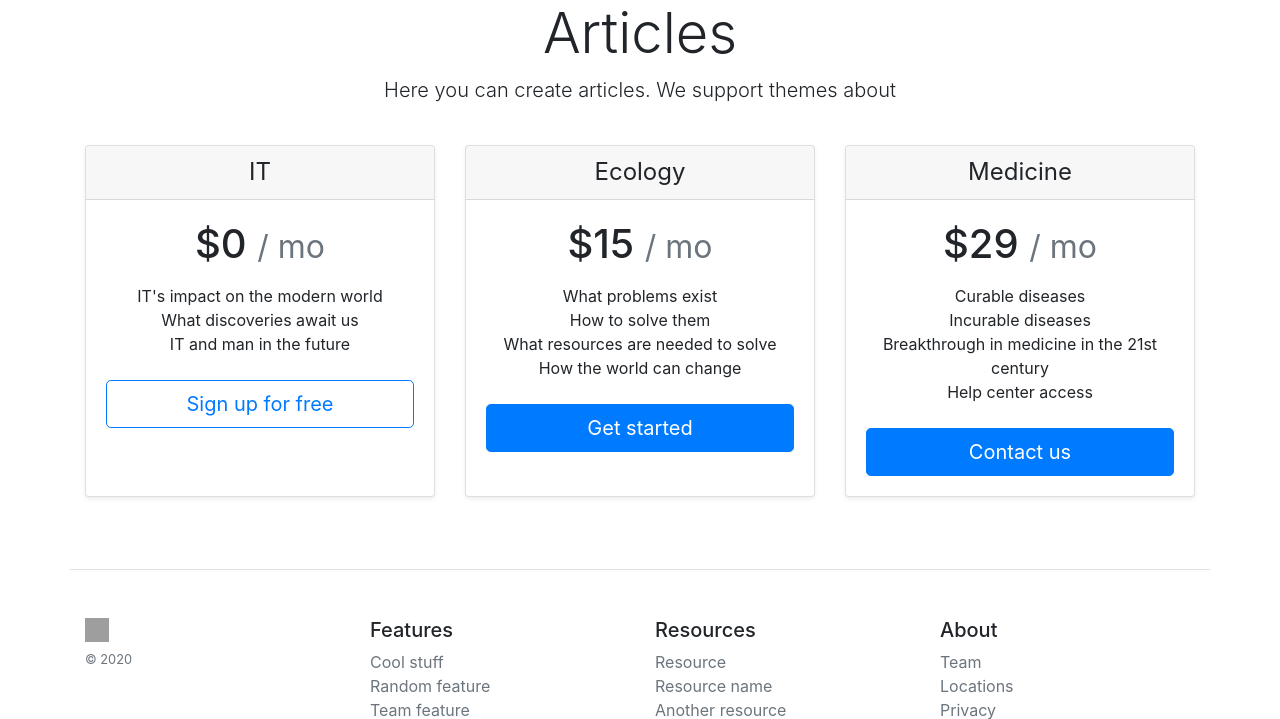
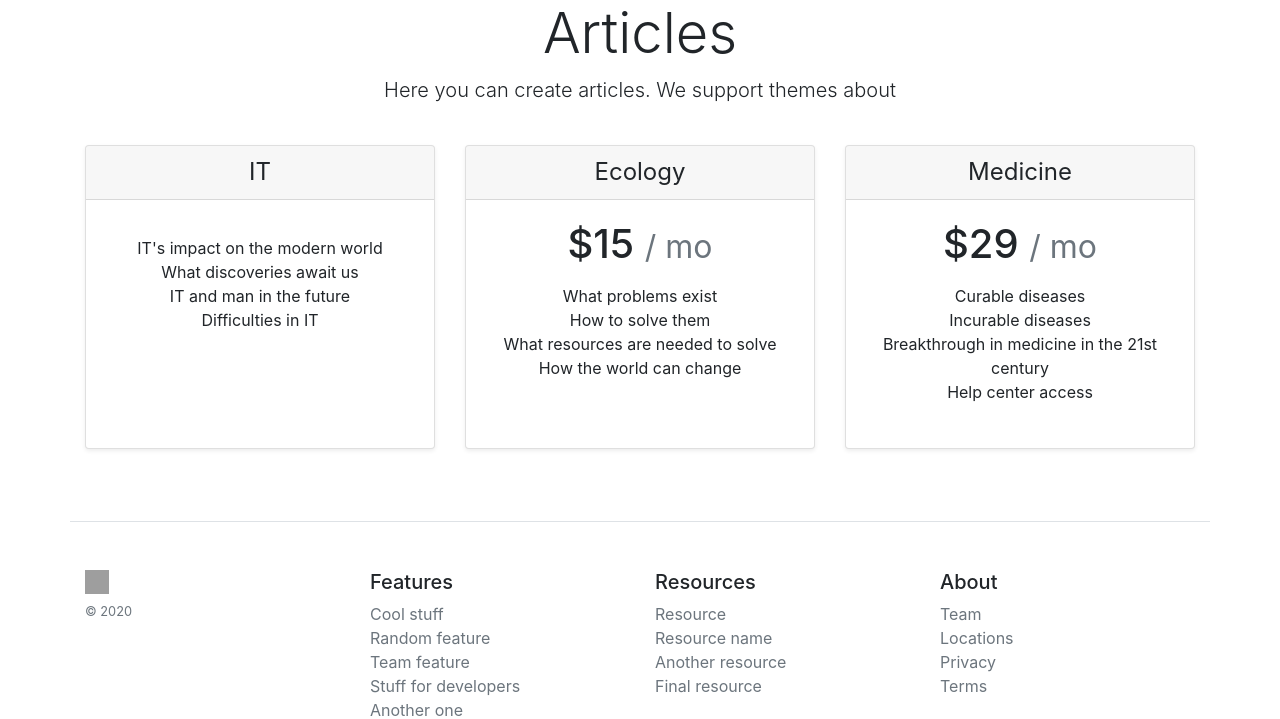
Before and after one commit to Dinara07128/flask-dinara2, a Flask app: page / in a window 1280 px wide. Shown: the part 135-854 px from the top of the page. Run offline with Flask 2, Linux system fonts and the light colour scheme; some libraries are stand-ins or nearby versions; grey boxes are pictures that could not be loaded.

Commit message:
some changes

```diff
--- a/templates/index.html
+++ b/templates/index.html
@@ -17,14 +17,14 @@
         <h4 class="my-0 font-weight-normal">IT</h4>
       </div>
       <div class="card-body">
-        <h1 class="card-title pricing-card-title">$0 <small class="text-muted">/ mo</small></h1>
+<!--        <h1 class="card-title pricing-card-title">$0 <small class="text-muted">/ mo</small></h1> -->
         <ul class="list-unstyled mt-3 mb-4">
           <li>IT's impact on the modern world</li>
           <li>What discoveries await us</li>
           <li>IT and man in the future</li>
-          <li></li>
+          <li>Difficulties in IT</li>
         </ul>
-        <button type="button" class="btn btn-lg btn-block btn-outline-primary">Sign up for free</button>
+<!--        <button type="button" class="btn btn-lg btn-block btn-outline-primary">Sign up for free</button> -->
       </div>
     </div>
     <div class="card mb-4 shadow-sm">
@@ -39,7 +39,7 @@
           <li>What resources are needed to solve</li>
           <li>How the world can change</li>
         </ul>
-        <button type="button" class="btn btn-lg btn-block btn-primary">Get started</button>
+<!--        <button type="button" class="btn btn-lg btn-block btn-primary">Get started</button> -->
       </div>
     </div>
     <div class="card mb-4 shadow-sm">
@@ -54,7 +54,7 @@
           <li>Breakthrough in medicine in the 21st century</li>
           <li>Help center access</li>
         </ul>
-        <button type="button" class="btn btn-lg btn-block btn-primary">Contact us</button>
+<!--        <button type="button" class="btn btn-lg btn-block btn-primary">Contact us</button> -->
       </div>
     </div>
   </div>
```
